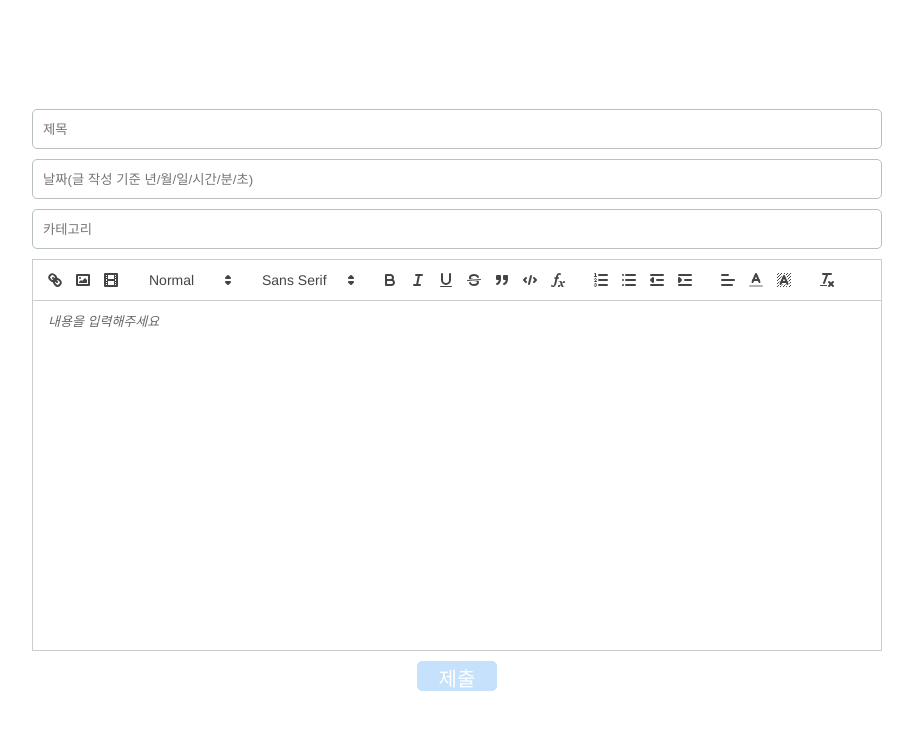
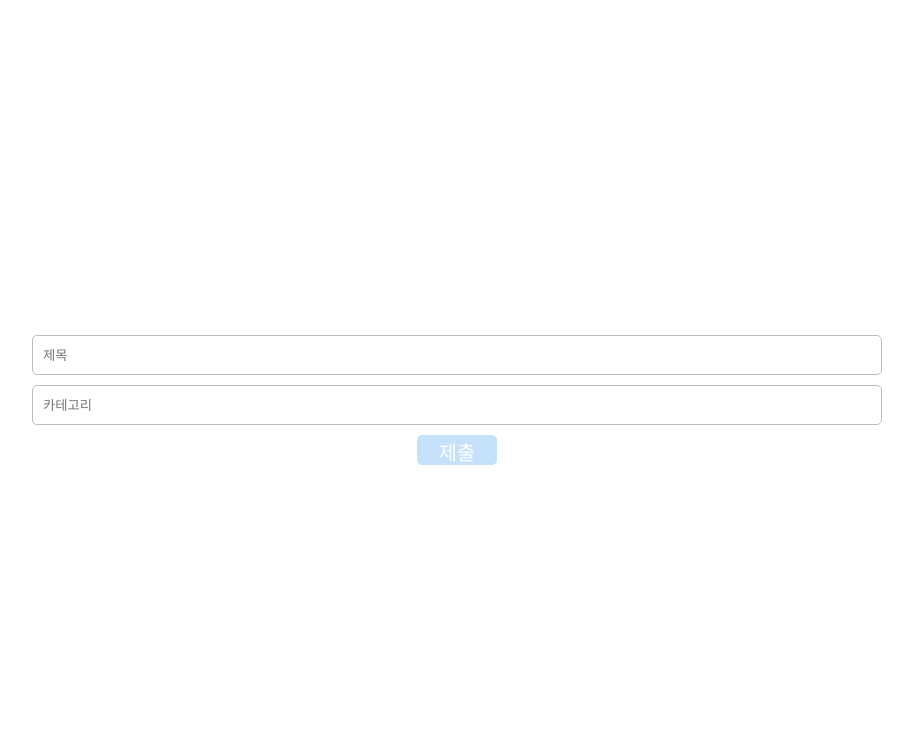
Before and after one commit to younghyunHan/Joshua_World-FrontEnd-pre, a Next.js app: page /Editor/editor in a window 1280 px wide. Shown: the top 730 px of the page, without its empty margins (183-1096 px from the left). Built offline with nearby package versions, Linux system fonts and the light colour scheme.

Commit message:
Add: 게시글 제출 시간 구현

```diff
--- a/pages/Editor/Editor.module.css
+++ b/pages/Editor/Editor.module.css
@@ -8,7 +8,6 @@
 }
 
 #postTitle,
-#postDate,
 #postCategory {
   width: 850px;
   height: 40px;
--- a/pages/Editor/editor.tsx
+++ b/pages/Editor/editor.tsx
@@ -1,88 +1,73 @@
-import React, { useEffect, useRef, useState } from 'react';
-import ReactQuill, { Quill } from 'react-quill';
-import dynamic from 'next/dynamic';
-import 'react-quill/dist/quill.snow.css';
+// import dynamic from 'next/dynamic';
+import { useEffect, useState } from 'react';
+import axios from 'axios';
 import EditorStyles from './Editor.module.css';
+// import { CKEditor } from '@ckeditor/ckeditor5-react';
+// import ClassicEditor from '@ckeditor/ckeditor5-build-classic';
+// import Bold from '@ckeditor/ckeditor5-basic-styles/src/bold';
+// import Italic from '@ckeditor/ckeditor5-basic-styles/src/italic';
+// import Essentials from '@ckeditor/ckeditor5-essentials/src/essentials';
+// import Paragraph from '@ckeditor/ckeditor5-paragraph/src/paragraph';
 
 export default function Editor() {
-  const ReactQuill = dynamic(() => import('react-quill'), { ssr: false });
+  // const access_token = localStorage.getItem('token');
 
-  // 사용하고 싶은 옵션, 나열 되었으면 하는 순서대로 나열
-  const toolbarOptions = [
-    ['link', 'image', 'video'], // 링크, 이미지, 비디오 업로드 설정
-    [{ header: [1, 2, 3, 4, 5, 6, false] }],
-    [{ font: [] }],
-    [
-      'bold',
-      'italic',
-      'underline',
-      'strike',
-      'blockquote',
-      'code-block',
-      'formula',
-    ],
-    [
-      { list: 'ordered' },
-      { list: 'bullet' },
-      { indent: '-1' },
-      { indent: '+1' },
-    ], // 리스트, 인덴트 설정
-    [{ align: [] }, { color: [] }, { background: [] }], // 정렬, 글씨 색깔, 글씨 배경색 설정
-    ['clean'], // toolbar 설정 초기화 설정
-  ];
+  const addPost = (event: any) => {
+    event.preventDefault();
 
-  // 옵션에 상응하는 포맷, 추가해주지 않으면 text editor에 적용된 스타일을 볼수 없음
-  const formats = [
-    'header',
-    'font',
-    'size',
-    'bold',
-    'italic',
-    'underline',
-    'strike',
-    'align',
-    'blockquote',
-    'code-block',
-    'formula',
-    'list',
-    'bullet',
-    'indent',
-    'background',
-    'color',
-    'link',
-    'image',
-    'video',
-    'width',
-  ];
+    const now = new Date();
+    const year = now.getFullYear();
+    const month = now.getMonth();
+    const date = now.getDate();
+    const hour = now.getHours();
+    const minutes = now.getMinutes();
+    const seconds = now.getSeconds();
 
-  const modules = {
-    toolbar: {
-      container: toolbarOptions,
-    },
+    const postTime = `${year}:${
+      month + 1
+    }:${date}:${hour}:${minutes}:${seconds}`;
+
+    // axios
+    //   .post(
+    //     'http://localhost:3000/post',
+    //     {
+    //       postTime: postTime,
+    //     },
+    //     {
+    //       headers: {
+    //         // Authorization: `${access_token}`,
+    //       },
+    //     }
+    //   )
+    //   .then((response: any) => {
+    //     console.log(response);
+    //     if (response.data.message === 'SUCCESS') {
+    //       alert('저장 완료 되었습니다.');
+    //     }
+    //   });
   };
 
   return (
     <>
-      <div id={EditorStyles.reactQuillWrap}>
+      <form id={EditorStyles.reactQuillWrap}>
         <input placeholder='제목' id={EditorStyles.postTitle} />
-        <input
-          placeholder='날짜(글 작성 기준 년/월/일/시간/분/초)'
-          id={EditorStyles.postDate}
-        />
         <input placeholder='카테고리' id={EditorStyles.postCategory} />
-        <ReactQuill
-          style={{
-            width: '850px',
+        {/* <CKEditor
+          editor={ClassicEditor}
+          config={{
+            plugins: [Paragraph, Bold, Italic, Essentials],
+            toolbar: ['bold', 'italic'],
           }}
-          modules={modules}
-          placeholder='내용을 입력해주세요'
-          theme='snow'
-          formats={formats}
-        />
-        <button type='button' id={EditorStyles.postSubmit}>
+          data='<p>Hello from the first editor working with the context!</p>'
+          onReady={(editor) => {
+            // You can store the "editor" and use when it is needed.
+            console.log('Editor1 is ready to use!', editor);
+          }}
+        /> */}
+        <button type='button' id={EditorStyles.postSubmit} onClick={addPost}>
           제출
         </button>
-      </div>
+      </form>
     </>
   );
 }
--- a/pages/Post/Post.tsx
+++ b/pages/Post/Post.tsx
@@ -37,8 +37,6 @@ export default function Post() {
       });
   };
 
-  console.log(postValues);
-
   return (
     <article id={ArticleStyles.post}>
       <form id={ArticleStyles.postForm} onSubmit={addPost}>
--- a/pages/SignIn/SignIn.tsx
+++ b/pages/SignIn/index.tsx
@@ -4,7 +4,7 @@ import React from 'react';
 import { useRouter } from 'next/router';
 import Link from 'next/link';
 
-export default function SignIn() {
+export default function Index() {
   //이름, 이메일, 비밀번호, 비밀번호 확인
   const [email, setEmail] = useState<string>('');
   const [password, setPassword] = useState<string>('');
--- a/tsconfig.json
+++ b/tsconfig.json
@@ -13,8 +13,9 @@
     "resolveJsonModule": true,
     "isolatedModules": true,
     "jsx": "preserve",
-    "incremental": true
+    "incremental": true,
+    "noImplicitAny": false
   },
   "include": ["next-env.d.ts", "**/*.ts", "**/*.tsx", "declaration.d.ts"],
-  "exclude": ["node_modules"]
+  "exclude": ["node_modules", "./node_modules/@types", "./@types"]
 }
```
Also changed, not shown: package.json (+11 -0 lines), new_declaration.d.ts (added), 1 other file (tests, documents, lock files or other folders).
